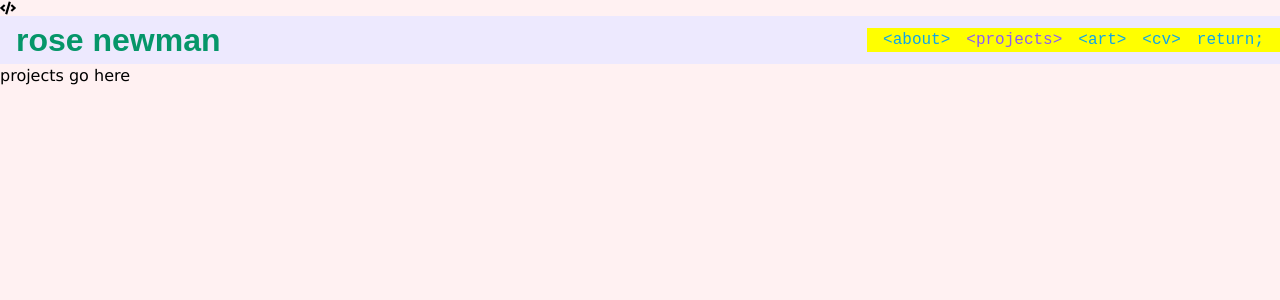
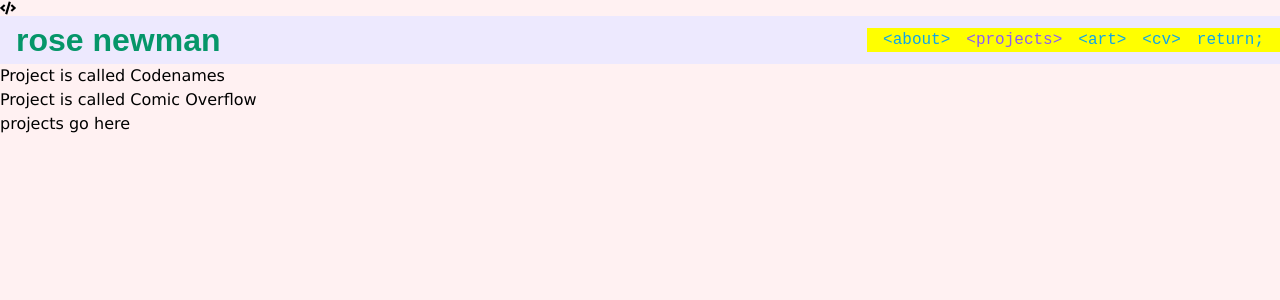
Before and after one commit to rosalie0/rosalie0.github.io, a React (Vite) app: page /projects in a window 1280 px wide. Shown: the top 300 px of the page. Built offline with nearby package versions, Linux system fonts and the light colour scheme; a web font is replaced by a local one.

Commit message:
project data is an array of class Projects. the component Projects.tsx maps through them. just basic p tags.

```diff
--- a/src/components/Projects.tsx
+++ /dev/null
@@ -1,7 +0,0 @@
-import React from "react";
-
-function Projects() {
-  return <div>projects go here</div>;
-}
-
-export default Projects;
--- a/src/components/RouteContainer.tsx
+++ b/src/components/RouteContainer.tsx
@@ -5,7 +5,7 @@ import Art from "./Art";
 import Contact from "./Contact";
 import Error from "./Error";
 import Homepage from "./Homepage";
-import Projects from "./Projects";
+import Projects from "./projects/Projects";
 import Resume from "./Resume";
 
 function RouteContainer() {
--- /dev/null
+++ b/src/components/projects/Projects.tsx
@@ -0,0 +1,17 @@
+import React from "react";
+import { projects } from "./projectData";
+function Projects() {
+  console.log(projects);
+  return (
+    <div>
+      <div>
+        {projects.map((project) => (
+          <p>Project is called {project.title}</p>
+        ))}
+      </div>
+      projects go here
+    </div>
+  );
+}
+
+export default Projects;
--- /dev/null
+++ b/src/components/projects/projectData.ts
@@ -0,0 +1,17 @@
+class Project {
+  link: string;
+  title: string;
+  description: string;
+
+  constructor(link: string, title: string, description: string) {
+    this.link = link;
+    this.title = title;
+    this.description = description;
+  }
+}
+
+const capstone = new Project("www", "Codenames", `desc...`);
+const graceShopper = new Project("www2", "Comic Overflow", `desc...`);
+const projects = [capstone, graceShopper];
+
+export { projects };
```
